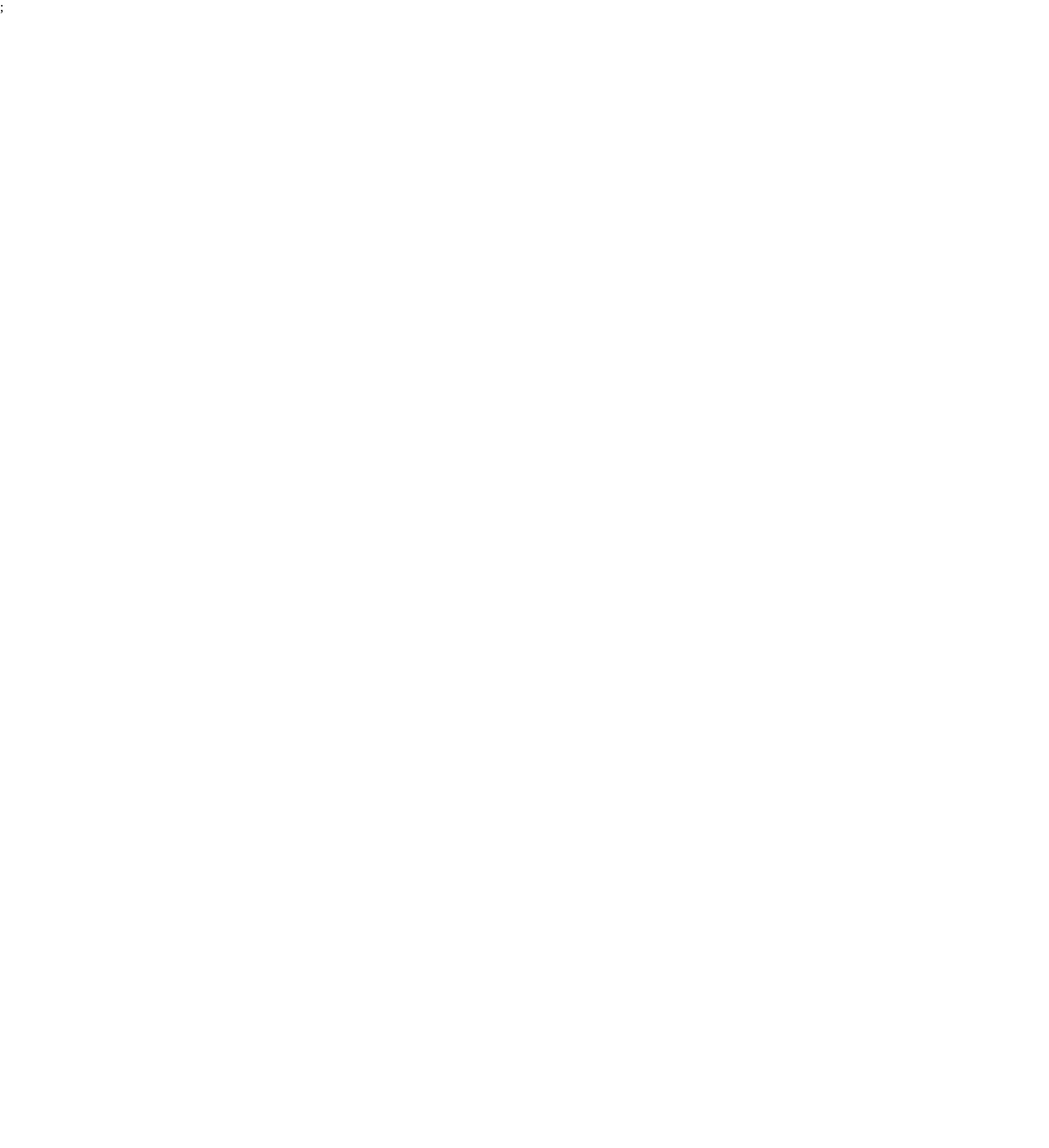
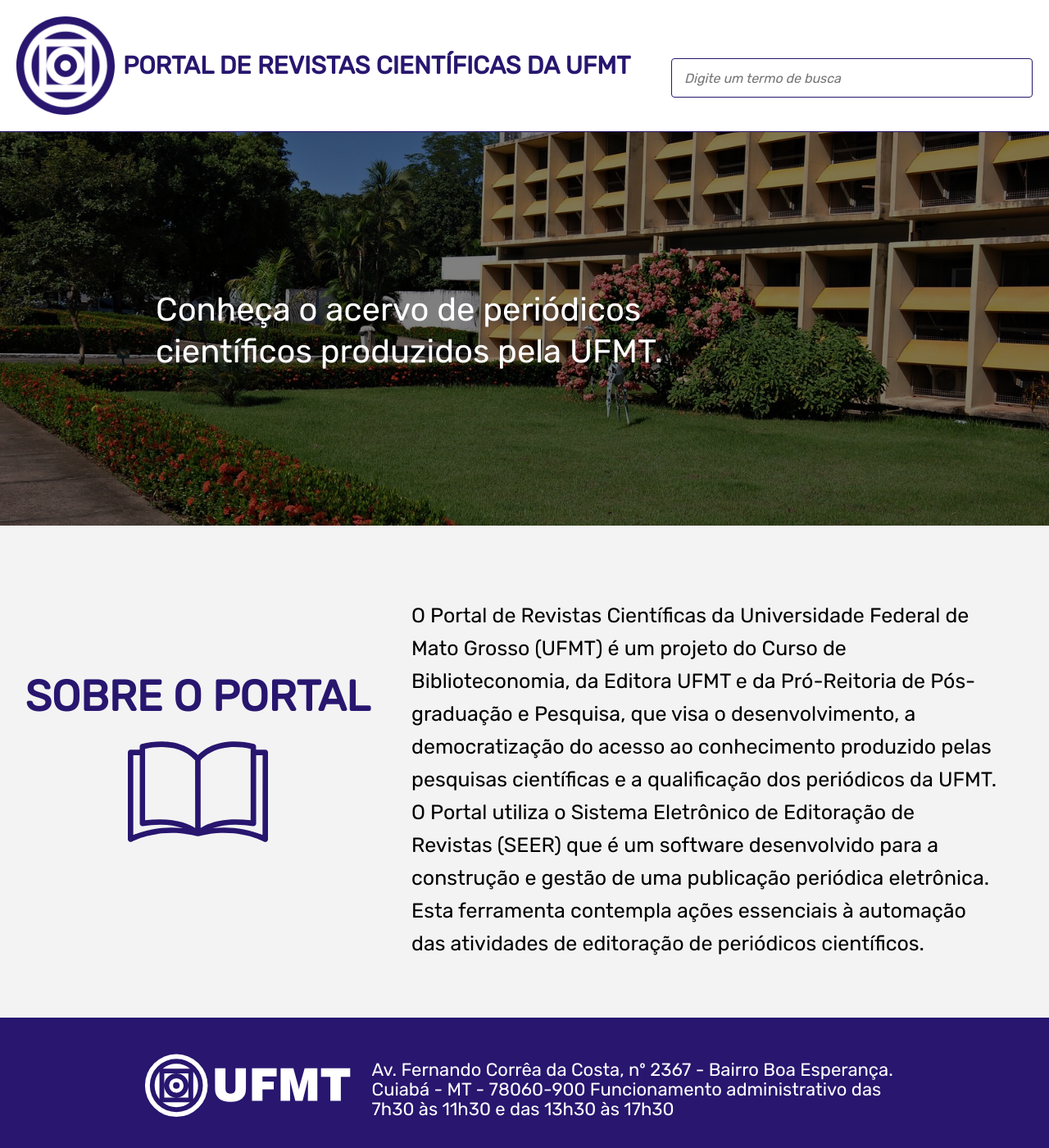
Before and after one commit to ejklock/revistas-ufmt-react, a React (Create React App) app: page / in a window 1280 px wide. Shown: the top 1400 px of the page at 82% size. Before the commit the page ends 800 px from the top, so only its background shows below. Built offline with nearby package versions, Linux system fonts and the light colour scheme.

Commit message:
- implementada navbar  - implementado footer - implementado seção sobre  o portal  - implementada banner com imagem e texto em over

```diff
--- a/src/App.js
+++ b/src/App.js
@@ -5,7 +5,7 @@
 function App() {
   return (
     <>
-      <Routes />;
+      <Routes />
       <GlobalStyle />
     </>
   );
--- /dev/null
+++ b/src/components/Footer/index.js
@@ -0,0 +1,19 @@
+import React from 'react';
+
+import { Container } from './styles';
+
+export default function Footer(props) {
+  const { logo = '' } = props;
+  return (
+    <Container>
+      <footer>
+        <img src={logo} alt="Logo da UFMT" />
+        <p>
+          Av. Fernando Corrêa da Costa, nº 2367 - Bairro Boa Esperança. Cuiabá -
+          MT - 78060-900 Funcionamento administrativo das 7h30 às 11h30 e das
+          13h30 às 17h30
+        </p>
+      </footer>
+    </Container>
+  );
+}
--- /dev/null
+++ b/src/components/Footer/styles.js
@@ -0,0 +1,47 @@
+import styled from 'styled-components';
+
+export const Container = styled.div`
+  background-color: #28166f;
+  padding: 20px;
+  color: #ffff;
+  footer {
+    display: flex;
+    justify-content: center;
+    align-items: center;
+    align-content: center;
+    img {
+      width: 180px;
+
+      height: 90px;
+    }
+
+    p {
+      font-family: 'Rubik';
+      font-size: 10px;
+      margin-left: 10px;
+      margin-top: 10px;
+
+      color: #ffff;
+      width: 667px;
+    }
+  }
+
+  @media screen and (min-width: 768px) {
+    flex-direction: row;
+
+    padding: 40px;
+    footer {
+      justify-content: center;
+      p {
+        font-size: 22px;
+        line-height: 24px;
+      }
+
+      img {
+        width: 284px;
+
+        height: 86px;
+      }
+    }
+  }
+`;
--- /dev/null
+++ b/src/components/ImageOverTextBanner/index.js
@@ -0,0 +1,14 @@
+import React from 'react';
+
+import { Container, TextContainer } from './styles';
+
+export default function ImageOverTextBanner(props) {
+  const { image = '' } = props;
+  return (
+    <Container image={image}>
+      <TextContainer>
+        <p>Conheça o acervo de periódicos científicos produzidos pela UFMT.</p>
+      </TextContainer>
+    </Container>
+  );
+}
--- /dev/null
+++ b/src/components/ImageOverTextBanner/styles.js
@@ -0,0 +1,45 @@
+import styled from 'styled-components';
+
+export const Container = styled.div`
+  display: flex;
+  flex-direction: row;
+  background: linear-gradient(rgba(0, 0, 0, 0.5), rgba(0, 0, 0, 0.5)),
+    url(${props => props.image});
+  background-repeat: no-repeat;
+
+  height: 248px;
+  background-size: cover;
+  background-position: center;
+  @media screen and (min-width: 768px) {
+    height: 60vh;
+  }
+`;
+
+export const TextContainer = styled.div`
+  display: flex;
+  align-self: center;
+  width: 278px;
+  height: 46px;
+  margin-left: 49px;
+  margin-right: 49px;
+  p {
+    display: flex;
+    font-family: 'Rubik';
+    font-size: 18px;
+    line-height: 24px;
+    color: #ffff;
+  }
+
+  @media screen and (min-width: 768px) {
+    margin-left: 190px;
+    width: 619px;
+    height: 98px;
+    p {
+      display: flex;
+      font-family: 'Rubik';
+      font-size: 40px;
+      line-height: 51px;
+      color: #ffff;
+    }
+  }
+`;
--- a/src/components/NavBar/index.js
+++ b/src/components/NavBar/index.js
@@ -6,7 +6,7 @@
   constructor(props) {
     super(props);
     this.state = {
-      toggled: false,
+      menuOpen: false,
     };
 
     this.handleToggleClick = this.handleToggleClick.bind(this);
@@ -14,47 +14,44 @@
 
   handleToggleClick(e) {
     e.preventDefault();
-    console.log(e);
-    this.setState();
+    const { menuOpen } = this.state;
+    this.setState({ menuOpen: !menuOpen });
   }
 
   render() {
     const { brandImage, brandText } = this.props;
+    const { menuOpen = false } = this.state;
 
-    return '';
-    // return (
-    //   <Nav>
-    //     <div className="brand-container">
-    //       <a className="brand" href="/">
-    //         <img src={brandImage} alt="" />
-    //         <h1>{brandText}</h1>
-    //       </a>
-    //       <button
-    //         type="button"
-    //         id="navbar-toggle"
-    //         onClick={this.handleToggleClick}
-    //       >
-    //         <FaBars />
-    //       </button>
-    //     </div>
+    return (
+      <Nav open={menuOpen}>
+        <div className="brand-container">
+          <a className="brand" href="/">
+            <img src={brandImage} alt="" />
+            <h1>{brandText}</h1>
+          </a>
+          <button
+            type="button"
+            id="navbar-toggle"
+            onClick={this.handleToggleClick}
+          >
+            <FaBars />
+          </button>
+        </div>
 
-    //     <ul className="mainNav">
-    //       <li>
-    //         <form>
-    //           <div className="search-container">
-    //             <input
-    //               type="text"
-    //               className="search-box"
-    //               placeholder="Digite um termo de busca"
-    //             />
-    //             <li>
-    //               <FaSearch />
-    //             </li>
-    //           </div>
-    //         </form>
-    //       </li>
-    //     </ul>
-    //   </Nav>
-    // );
+        <ul className="mainNav">
+          <li>
+            <form>
+              <div className="search-container">
+                <input
+                  type="text"
+                  className="search-box"
+                  placeholder="Digite um termo de busca"
+                />
+              </div>
+            </form>
+          </li>
+        </ul>
+      </Nav>
+    );
   }
 }
--- a/src/components/NavBar/style.js
+++ b/src/components/NavBar/style.js
@@ -1,8 +1,9 @@
 import styled from 'styled-components';
 
 const Nav = styled.nav`
-  padding: 30px;
+  padding: 20px;
 
+  border-bottom: 1px solid #28166f;
   .brand-container {
     display: flex;
     justify-content: space-between;
@@ -11,20 +12,20 @@
       border: none;
       svg {
         color: #28166f;
+        margin: 5px;
 
         cursor: pointer;
 
-        font-size: 30px;
-      }
-      svg:hover {
-        color: black;
+        font-size: 36px;
       }
     }
   }
 
   ul {
     list-style-type: none;
-    display: none;
+
+    display: ${props => (props.open ? 'flex' : 'none')};
+
     flex-direction: column;
     align-items: normal;
     margin-top: 10px;
@@ -37,12 +38,12 @@
     .search-box {
       border: 1px solid #28166f;
       font-family: 'Rubik';
+
       font-style: italic;
       height: 48px;
       width: 100%;
       width: -moz-available; /* WebKit-based browsers will ignore this. */
       width: -webkit-fill-available; /* Mozilla-based browsers will ignore this. */
-      width: fill-available;
       padding: 10px 15px;
       border-radius: 4px;
       font-size: 16px;
@@ -72,17 +73,18 @@
   }
   @media screen and (min-width: 768px) {
     display: flex;
+    flex-wrap: wrap;
     justify-content: space-between;
     .brand-container {
       display: flex;
       flex-direction: row;
       .brand {
         img {
-          width: 122px;
-          height: 122px;
+          width: 120px;
+          height: 120px;
         }
         h1 {
-          font-size: 40px;
+          font-size: 30px;
         }
       }
 
@@ -96,7 +98,8 @@
     ul {
       list-style: none;
       display: flex;
-      flex-direction: row-reverse;
+      justify-content: flex-end;
+      flex-direction: row;
       flex-grow: 1;
       align-items: center;
 
--- /dev/null
+++ b/src/components/SectionGrey/index.js
@@ -0,0 +1,26 @@
+import React from 'react';
+
+import { Container, SectionIcon } from './styles';
+
+export default function SectionGrey(props) {
+  const { Icon } = props;
+  return (
+    <Container>
+      <SectionIcon>
+        <h1>SOBRE O PORTAL</h1>
+        <Icon />
+      </SectionIcon>
+      <p>
+        O Portal de Revistas Científicas da Universidade Federal de Mato Grosso
+        (UFMT) é um projeto do Curso de Biblioteconomia, da Editora UFMT e da
+        Pró-Reitoria de Pós-graduação e Pesquisa, que visa o desenvolvimento, a
+        democratização do acesso ao conhecimento produzido pelas pesquisas
+        científicas e a qualificação dos periódicos da UFMT. O Portal utiliza o
+        Sistema Eletrônico de Editoração de Revistas (SEER) que é um software
+        desenvolvido para a construção e gestão de uma publicação periódica
+        eletrônica. Esta ferramenta contempla ações essenciais à automação das
+        atividades de editoração de periódicos científicos.
+      </p>
+    </Container>
+  );
+}
--- /dev/null
+++ b/src/components/SectionGrey/styles.js
@@ -0,0 +1,73 @@
+import styled from 'styled-components';
+
+export const Container = styled.section`
+  background-color: #f3f3f3;
+  display: flex;
+  flex-direction: column;
+  align-items: center;
+  padding: 30px;
+  align-content: center;
+
+  p {
+    font-family: 'Rubik';
+    font-size: 12px;
+    line-height: 19px;
+  }
+
+  @media screen and (min-width: 768px) {
+    display: flex;
+    flex-direction: row;
+    align-items: center;
+    align-content: center;
+    padding-left: 20px;
+    padding-right: 20px;
+    padding-top: 50px;
+
+    p {
+      font-family: 'Rubik';
+      font-size: 25px;
+      padding: 40px;
+      line-height: 40px;
+    }
+  }
+`;
+
+export const SectionIcon = styled.div`
+  flex-direction: column;
+  text-align: center;
+  padding-bottom: 20px;
+  scroll-padding-left: 20px;
+
+  h1 {
+    font-family: 'Rubik';
+    font-size: 17px;
+    color: #28166f;
+    width: 200px;
+    line-height: 13px;
+    font-weight: bold;
+  }
+
+  svg {
+    margin-top: 10px;
+    width: 59px;
+    height: 42px;
+    fill: #28166f;
+  }
+
+  @media screen and (min-width: 768px) {
+    h1 {
+      font-family: 'Rubik';
+      font-size: 52px;
+      color: #28166f;
+      width: 442px;
+      line-height: 42px;
+      font-weight: bold;
+    }
+
+    svg {
+      width: 239px;
+      height: 171px;
+      fill: #28166f;
+    }
+  }
+`;
--- a/src/pages/Main/index.js
+++ b/src/pages/Main/index.js
@@ -1,8 +1,14 @@
 import React from 'react';
 import { Container } from './styles';
 import NavBar from '../../components/NavBar';
+import ImageOverTextBanner from '../../components/ImageOverTextBanner';
+import Footer from '../../components/Footer';
+import SectionGrey from '../../components/SectionGrey';
 
 import Brand from '../../assets/img/ufmt-logo.png';
+import Logo from '../../assets/img/logo_ufmt_negativo_Prancheta.svg';
+import { ReactComponent as Book } from '../../assets/img/book.svg';
+import Banner from '../../assets/img/ufmt-library-photo-1600.jpg';
 
 export default function Main() {
   return (
@@ -11,6 +17,9 @@
         brandImage={Brand}
         brandText="Portal de Revistas Científicas da UFMT"
       />
+      <ImageOverTextBanner image={Banner} />
+      <SectionGrey Icon={Book} />
+      <Footer logo={Logo} />
     </Container>
   );
 }
```
Also changed, not shown: src/components/SearchInput/index.js (added, +13 -0 lines), src/components/SearchInput/style.js (added, +15 -0 lines), src/assets/img/book.svg (added).
